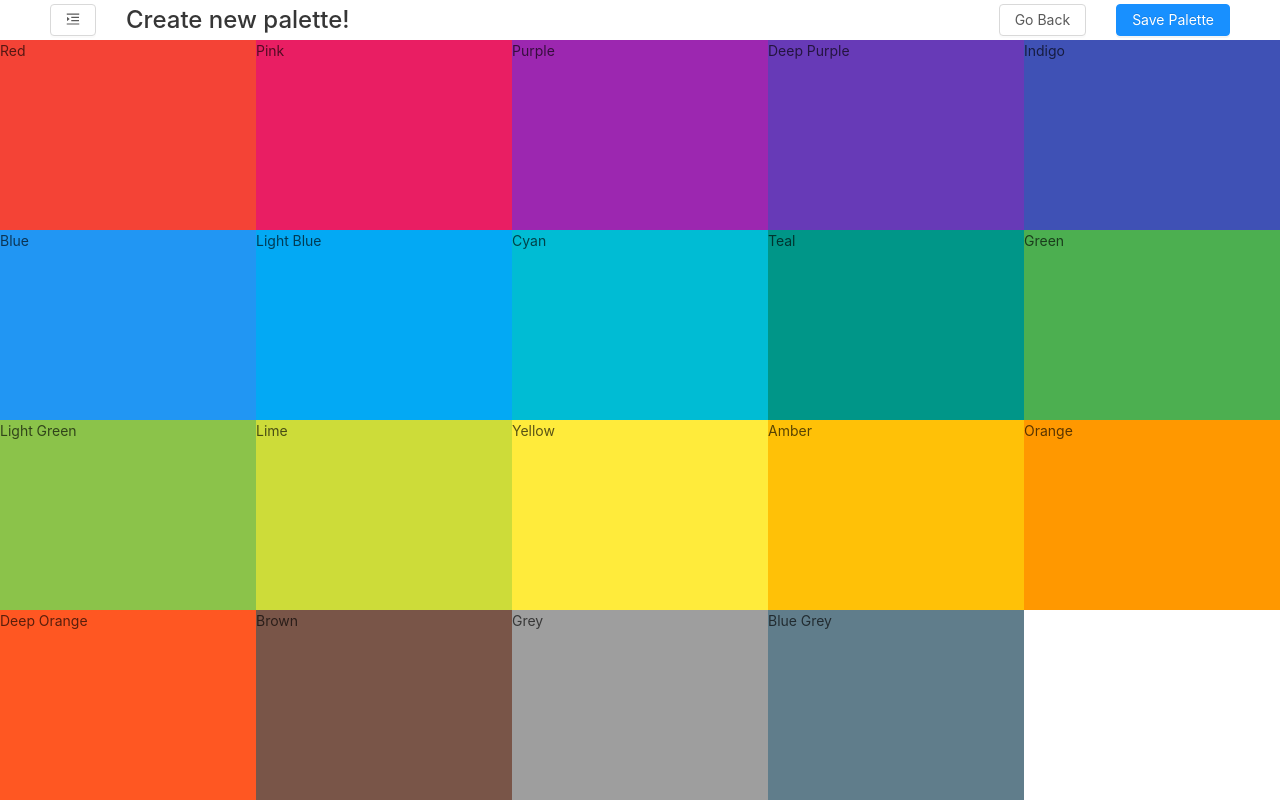
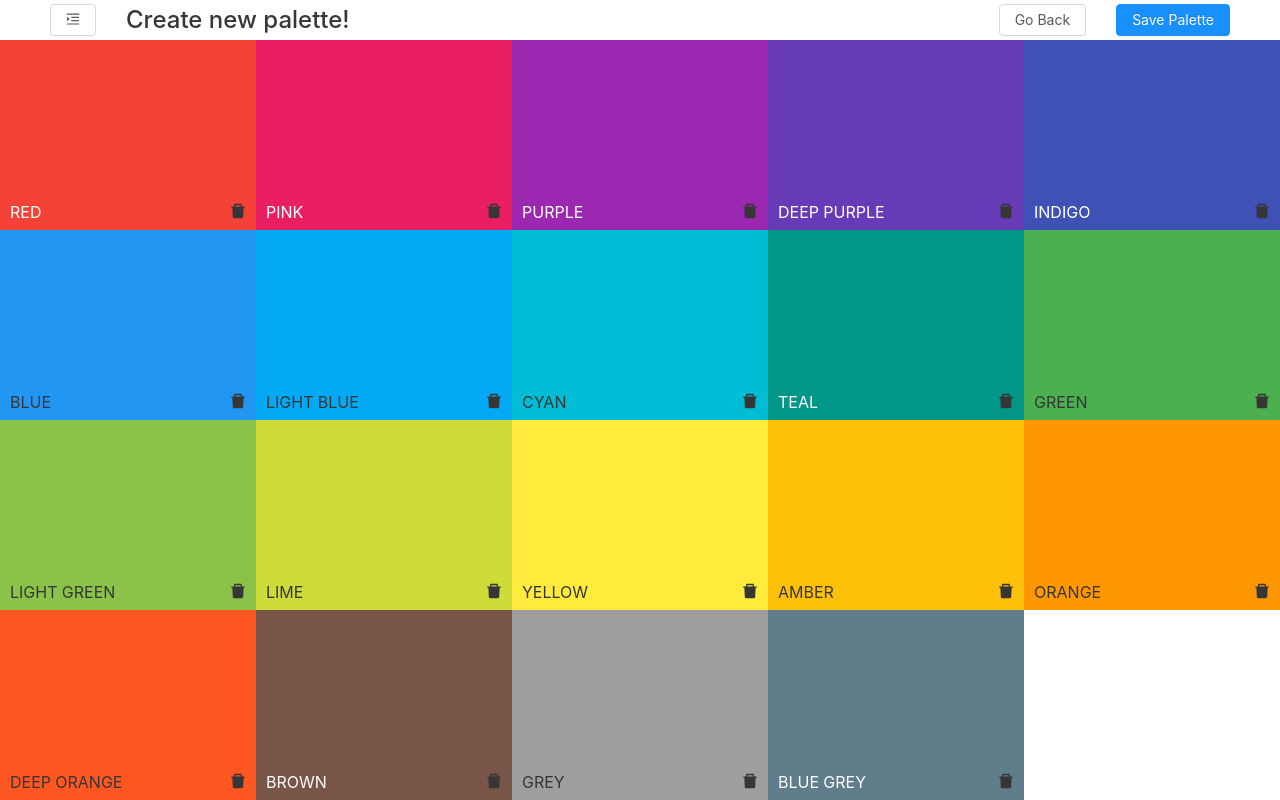
Before and after one commit to MikeMikhailov/Recolor, a React app: page /palette/new in a window 1280 px wide. Built offline with nearby package versions, Linux system fonts and the light colour scheme.

Commit message:
Finished create palette page

```diff
--- a/package.json
+++ b/package.json
@@ -20,6 +20,7 @@
     "react-dom": "^16.13.1",
     "react-router-dom": "^5.1.2",
     "react-router-prop-types": "^1.0.4",
+    "react-sortable-hoc": "^1.11.0",
     "styled-components": "^5.1.0",
     "styled-normalize": "^8.0.7"
   },
--- /dev/null
+++ b/src/components/CreatePalette/ColorBox.jsx
@@ -0,0 +1,66 @@
+import React from 'react';
+import PropTypes from 'prop-types';
+import { DeleteFilled } from '@ant-design/icons';
+import styled from 'styled-components';
+import chroma from 'chroma-js';
+import { primaryTextColor } from '../../styles/globalColors';
+
+const Container = styled.div.attrs((props) => ({
+  style: {
+    backgroundColor: props.backgroundColor,
+  },
+}))`
+  display: flex;
+  justify-content: space-between;
+  align-items: flex-end;
+  padding: 10px;
+  & > *:first-child {
+    color: ${(props) =>
+      chroma.contrast(props.backgroundColor, '#ffffff') >
+      chroma.contrast(props.backgroundColor, primaryTextColor)
+        ? '#ffffff'
+        : primaryTextColor};
+    font-size: 1rem;
+    text-transform: uppercase;
+    line-height: 1rem;
+  }
+
+  & > * {
+    user-select: none;
+  }
+`;
+
+const DeleteButton = styled.button`
+  font-size: 1rem;
+  color: ${primaryTextColor};
+  background: none;
+  border: none;
+  padding: 0;
+  margin: 0;
+  cursor: pointer;
+  transition-duration: 150ms;
+  ${Container}:hover & {
+    color: #ffffff;
+    transform: scale(1.2);
+  }
+`;
+
+function ColorBox({ backgroundColor, name, deleteColor }) {
+
+  return (
+    <Container backgroundColor={backgroundColor}>
+      <span>{name}</span>
+      <DeleteButton onClick={() => deleteColor(backgroundColor)}>
+        <DeleteFilled />
+      </DeleteButton>
+    </Container>
+  );
+}
+
+ColorBox.propTypes = {
+  backgroundColor: PropTypes.string.isRequired,
+  name: PropTypes.string.isRequired,
+  deleteColor: PropTypes.func.isRequired,
+};
+
+export default ColorBox;
--- a/src/components/CreatePalette/CreatePalette.jsx
+++ b/src/components/CreatePalette/CreatePalette.jsx
@@ -1,7 +1,9 @@
 import React, { useState } from 'react';
 import styled from 'styled-components';
+import { SortableContainer, SortableElement } from 'react-sortable-hoc';
 import Drawer from './Drawer';
 import Navbar from './Navbar';
+import ColorBox from './ColorBox';
 import palettes from '../../helpers/seedColors';
 import { secondaryTextColor } from '../../styles/globalColors';
 
@@ -18,48 +20,79 @@ const PaletteContainer = styled.div`
 `;
 
 const ColorBoxesGrid = styled.div`
-  ${(props) =>
-    props.paletteColorsLength > 0 ?
-    `
   display: grid;
   grid-auto-rows: 23.75vh;
   grid-template-columns: repeat(auto-fill, minmax(250px, 1fr));
-    ` : `
+  @media (min-width: 1200px) {
+    grid-template-columns: repeat(5, 1fr);
+  }
+`;
+
+const EmptyPaletteContainer = styled.div`
   display: flex;
   flex-direction: column;
   align-items: center;
   justify-content: center;
   height: 95vh;
-    `}
 `;
 
 const EmptyPaletteHeading = styled.h1`
-  font-size: 5rem;
+  font-size: 10rem;
   color: ${secondaryTextColor};
+  margin-top: 0px;
 `;
 
-const EmptyPaletteSubeading = styled.h1`
-  font-size: 3rem;
+const EmptyPaletteSubheading = styled.h1`
+  font-size: 2rem;
   color: ${secondaryTextColor};
+  margin-top: 0px;
+  margin-bottom: 0px;
 `;
+
+const SortableColorBox = SortableElement(({ name, backgroundColor, deleteColor }) => (
+  <ColorBox name={name} backgroundColor={backgroundColor} deleteColor={deleteColor} />
+));
+
+const SortableColorBoxesGrid = SortableContainer(({ items: paletteColors, deleteColor }) => {
+  return (
+    <ColorBoxesGrid>
+      {paletteColors.map((colorObj, index) => (
+        <SortableColorBox
+          index={index}
+          key={colorObj.color}
+          name={colorObj.name}
+          backgroundColor={colorObj.color}
+          deleteColor={deleteColor}
+        />
+      ))}
+    </ColorBoxesGrid>
+  );
+});
 
 function CreatePalette() {
   const [drawerUnfolded, setDrawerUnfolded] = useState(false);
   const [paletteColors, setPaletteColors] = useState(palettes[0].colors);
 
-  const paletteContent =
+  const reorderColors = ({ oldIndex, newIndex }) => {
+    const newPaletteColors = [...paletteColors];
+    newPaletteColors.splice(newIndex, 0, newPaletteColors.splice(oldIndex, 1)[0])
+    setPaletteColors(newPaletteColors);
+  };
+
+  const deleteColor = (color) => {
+    setPaletteColors(paletteColors.filter((colorObj) => colorObj.color !== color));
+  }
+
+  const PaletteContent =
     paletteColors.length > 0 ? (
-      paletteColors.map((colorObj) => (
-        <div style={{ backgroundColor: colorObj.color }} key={colorObj.color}>
-          {colorObj.name}
-        </div>
-      ))
+      <SortableColorBoxesGrid items={paletteColors} axis="xy" onSortEnd={reorderColors} deleteColor={deleteColor} />
     ) : (
-      <>
+      <EmptyPaletteContainer>
         <EmptyPaletteHeading>\(^Д^)/</EmptyPaletteHeading>
-        <EmptyPaletteSubeading>Wow! Such Empty</EmptyPaletteSubeading>
-      </>
+        <EmptyPaletteSubheading>Wow! Such Empty</EmptyPaletteSubheading>
+      </EmptyPaletteContainer>
     );
+
   return (
     <Container>
       <Drawer
@@ -72,7 +105,7 @@ function CreatePalette() {
           setDrawerUnfolded={() => setDrawerUnfolded(!drawerUnfolded)}
           drawerUnfolded={drawerUnfolded}
         />
-        <ColorBoxesGrid paletteColorsLength={paletteColors.length}>{paletteContent}</ColorBoxesGrid>
+        {PaletteContent}
       </PaletteContainer>
     </Container>
   );
--- a/src/components/CreatePalette/Drawer.jsx
+++ b/src/components/CreatePalette/Drawer.jsx
@@ -109,7 +109,7 @@ function Drawer({ unfolded, setPaletteColors, paletteColors }) {
           </Button>
           <Button onClick={setRandomColor}>Random Color</Button>
         </ActionsContainer>
-        <ColorPicker color={color} onChange={(e) => setColor(e.hex)} />
+        <ColorPicker color={color} onChange={(e) => setColor(e.hex.toUpperCase())} />
         <ColorForm
           layout="vertical"
           onValuesChange={(changedValues) => setColorName(changedValues.colorName)}
@@ -127,18 +127,26 @@ function Drawer({ unfolded, setPaletteColors, paletteColors }) {
               },
               () => ({
                 validator(rule, value) {
-                  if (paletteColors.filter((colorObj) => colorObj.name === value).length === 0) {
+                  if (paletteColors.filter((colorObj) => colorObj.name.toLowerCase() === value.toLowerCase()).length === 0) {
                     return Promise.resolve();
                   }
                   return Promise.reject(new Error('The color name you entered already exists!'));
                 },
               }),
+              () => ({
+                validator() {
+                  if (paletteColors.filter((colorObj) => colorObj.color.toLowerCase() === color.toLowerCase()).length === 0) {
+                    return Promise.resolve();
+                  }
+                  return Promise.reject(new Error('The color you entered already exists!'));
+                },
+              })
             ]}
           >
-            <Input placeholder="Enter your color name:" value={colorName} />
+            <Input placeholder="Enter your color name:" value={colorName} disabled={paletteColors.length === 20} />
           </Form.Item>
           <Form.Item>
-            <Button type="primary" htmlType="submit" block>
+            <Button type="primary" htmlType="submit" block disabled={paletteColors.length === 20}>
               Submit
             </Button>
           </Form.Item>
```
Also changed, not shown: 1 other file (tests, documents, lock files or other folders). Lines whose indentation alone changed are shown as unchanged.
